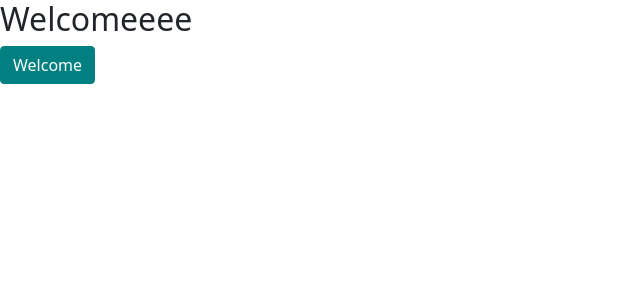
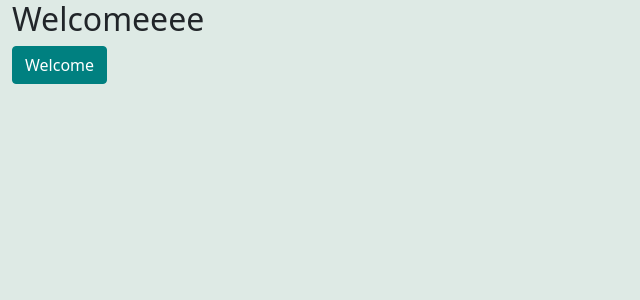
Before and after one commit to NengakDakup/g2t, a React (Create React App) app: page / in a window 1280 px wide. Shown: the top 300 px of the page, without its empty margins (0-640 px from the left). Built offline with nearby package versions, Linux system fonts and the light colour scheme.

Commit message:
Configured MainLayout Component

```diff
--- a/src/components/layouts/MainLayout.js
+++ b/src/components/layouts/MainLayout.js
@@ -2,9 +2,9 @@ import React from "react";
 import Container from "react-bootstrap/Container";
 import './MainLayout.scss';
 
-export default function MainLayout({children}){
+export default function MainLayout({fixedHeight, children}){
     return (
-        <Container fluid>
+        <Container fluid className={['main_layout', fixedHeight? 'fixed_height--100':'']} >
             {children}
         </Container>
     )
--- a/src/components/layouts/MainLayout.scss
+++ b/src/components/layouts/MainLayout.scss
@@ -0,0 +1,7 @@
+.main_layout {
+    background-color: #deeae5;
+}
+
+.fixed_height--100 {
+    height: 100vh;
+}
--- a/src/pages/welcome/index.js
+++ b/src/pages/welcome/index.js
@@ -1,12 +1,22 @@
 import React, { Component } from "react";
-
+import {Row, Col} from "react-bootstrap"
+import MainLayout from "../../components/layouts/MainLayout";
 import CustomButton from "../../components/Button/Button";
 
 export default function Welcome () {
     return (
-        <div>
-            <h2>Welcomeeee</h2>
+        <MainLayout fixedHeight>
+            <Row>
+                <Col>
+                    <h2>Welcomeeee</h2>
+                </Col>
+            </Row>
+            <Row>
+                <Col>
+                </Col>
+            </Row>
+
             <CustomButton title={'Welcome'} variant={'danger'}/>
-        </div>
+        </MainLayout>
     )
 }
```
